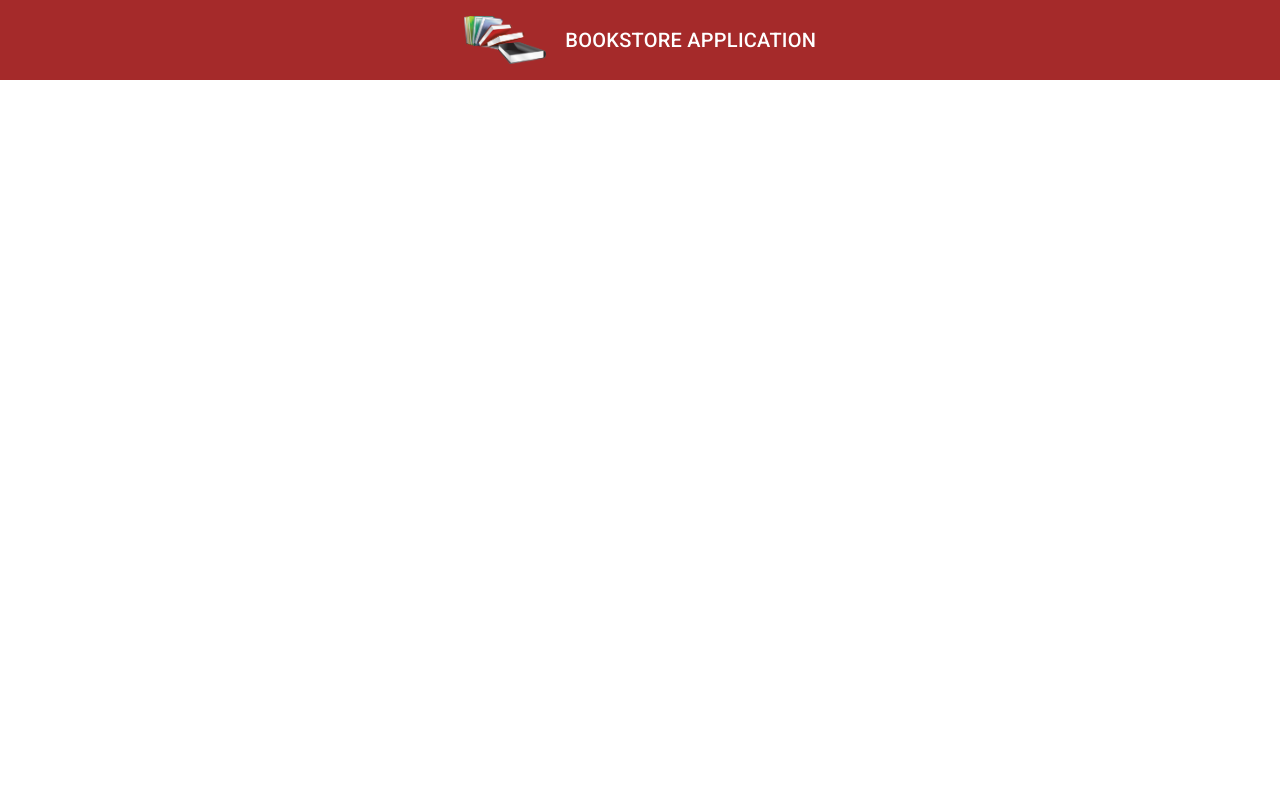
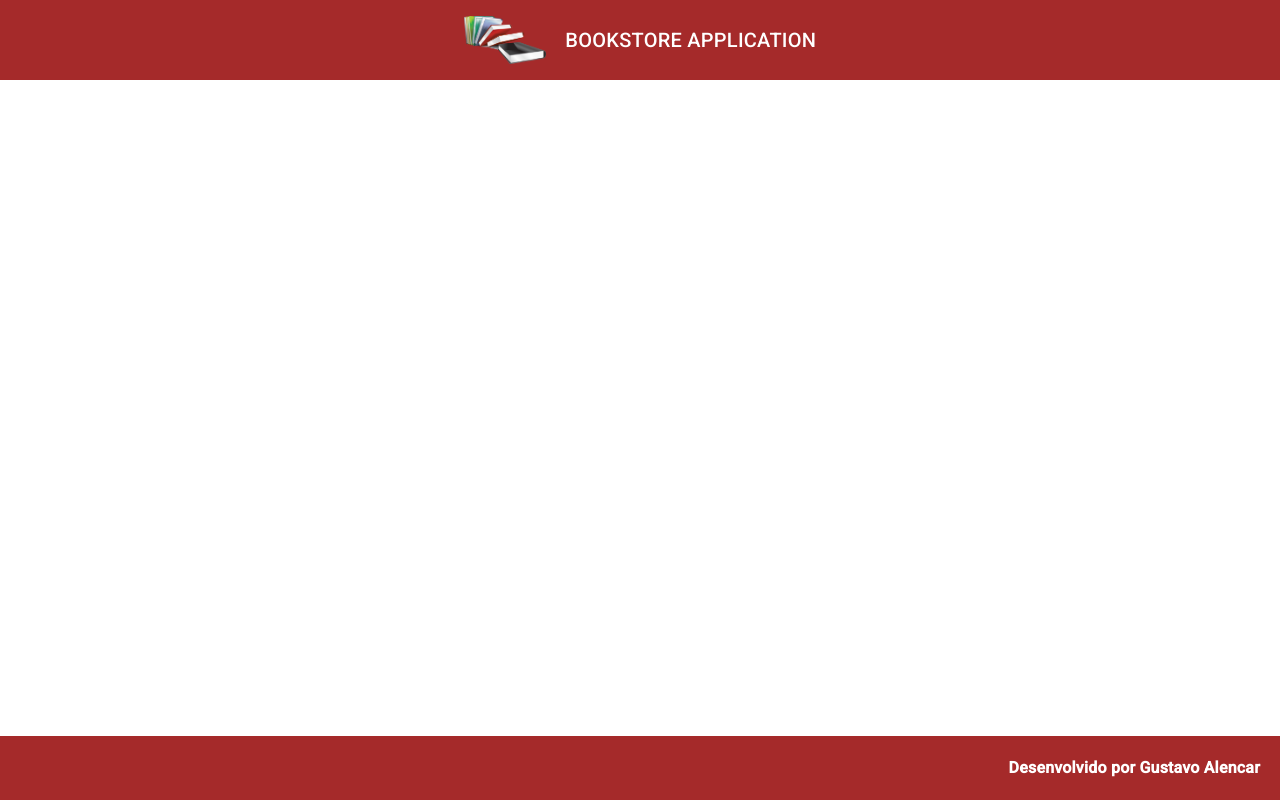
Before and after one commit to gustacodes/bookstore-front, an Angular app: page / in a window 1280 px wide. Built offline with nearby package versions, Linux system fonts and the light colour scheme.

Commit message:
feat: criado footer da página

```diff
--- a/src/app/app.component.html
+++ b/src/app/app.component.html
@@ -1 +1,2 @@
 <app-header></app-header>
+<app-footer></app-footer>
--- a/src/app/app.module.ts
+++ b/src/app/app.module.ts
@@ -6,11 +6,13 @@
 import { BrowserAnimationsModule } from '@angular/platform-browser/animations';
 import { HeaderComponent } from './components/template/header/header.component';
 import {MatToolbarModule} from '@angular/material/toolbar';
+import { FooterComponent } from './components/template/footer/footer.component';
 
 @NgModule({
   declarations: [
     AppComponent,
-    HeaderComponent
+    HeaderComponent,
+    FooterComponent
   ],
   imports: [
     BrowserModule,
--- /dev/null
+++ b/src/app/components/template/footer/footer.component.css
@@ -0,0 +1,10 @@
+.footer {
+    position: fixed;
+    bottom: 0;
+    background-color: brown;
+    justify-content: flex-end;
+    font-size: 1rem;
+    color: white;
+    font-weight: bold;
+    padding: 20px;
+}
--- /dev/null
+++ b/src/app/components/template/footer/footer.component.html
@@ -0,0 +1,5 @@
+<mat-toolbar class="footer">
+    <span>
+        Desenvolvido por Gustavo Alencar
+    </span>
+</mat-toolbar>
--- a/src/app/components/template/header/header.component.css
+++ b/src/app/components/template/header/header.component.css
@@ -11,10 +11,11 @@
 h1 {
     color: white;
     padding-left: 1.2rem;
-    font-size: 5rem;
 }
 
 span {
     display: flex;
     align-items: center;
+    font-size: 1.2rem;
+    font-weight: bold;
 }
```
Also changed, not shown: src/app/components/template/footer/footer.component.ts (added, +10 -0 lines), 1 other file (tests, documents, lock files or other folders).
